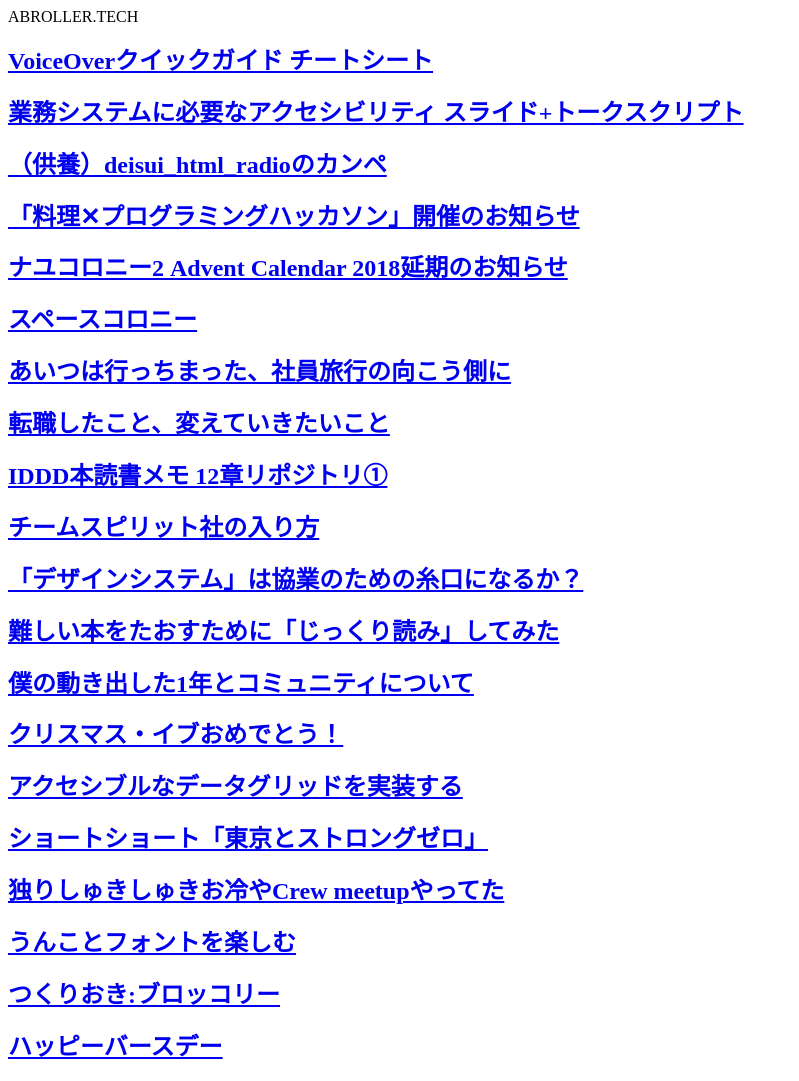
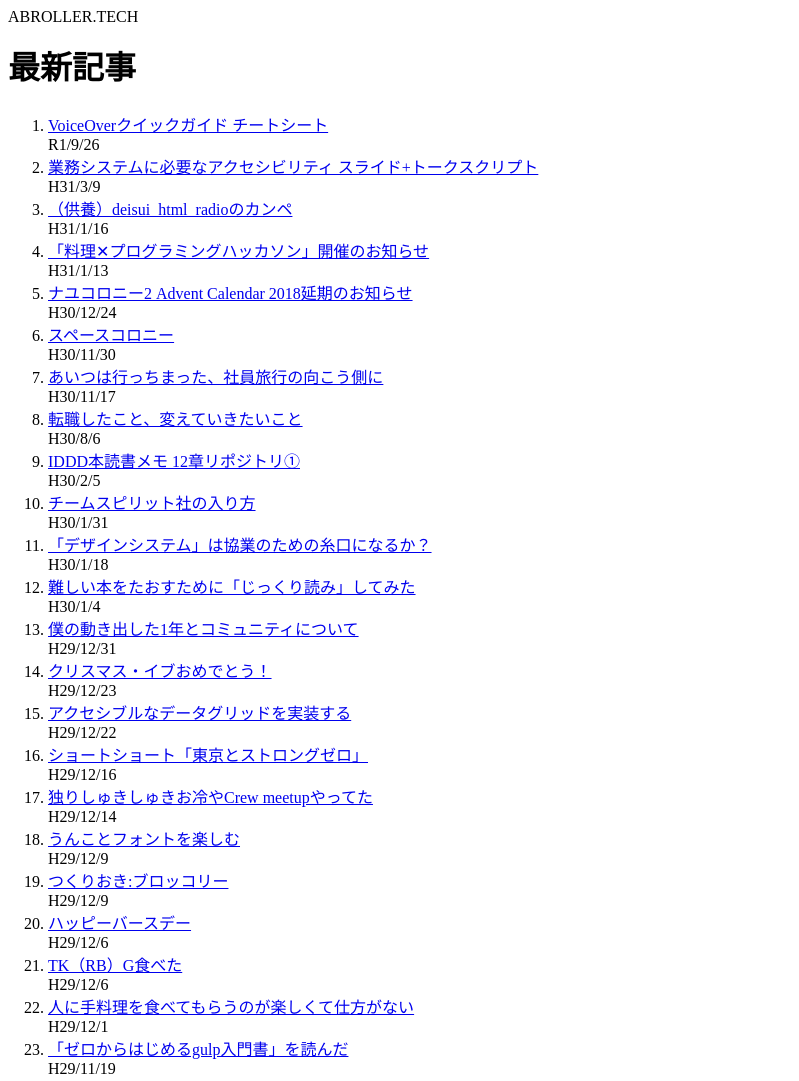
Before and after one commit to 8845musign/abroller.tech, an Eleventy site: page src/index.njk in a window 1280 px wide. Shown: the top 1081 px of the page, without its empty margins (0-799 px from the left). Built offline with nearby package versions, Linux system fonts and the light colour scheme; Eleventy itself is replaced by a stand-in of ours; files that its build step writes are made by us from their sources.

Commit message:
improve markup

```diff
--- a/src/_includes/base.njk
+++ b/src/_includes/base.njk
@@ -10,7 +10,9 @@
   <header>
     ABROLLER.TECH
   </header>
+
   <main>
+    <h1>最新記事</h1>
     {{ content | safe }}
   </main>
   <footer>(c) 腹筋ローラーの力を信じろ</footer>
--- a/src/index.njk
+++ b/src/index.njk
@@ -6,10 +6,13 @@ pagination:
   reverse: true
   alias: blog
 ---
+<ol>
 {% for item in blog %}
-  <article>
-    <h1>
+  <li>
       <a href="{{ item.url | url }}">{{ item.data.title }}</a>
-    </h1>
-  </article>
+      <div>
+        <time>{{item.date.toLocaleDateString('ja-JP-u-ca-japanese')}}</time>
+      </div>
+  </li>
 {% endfor %}
+</ol>
```
